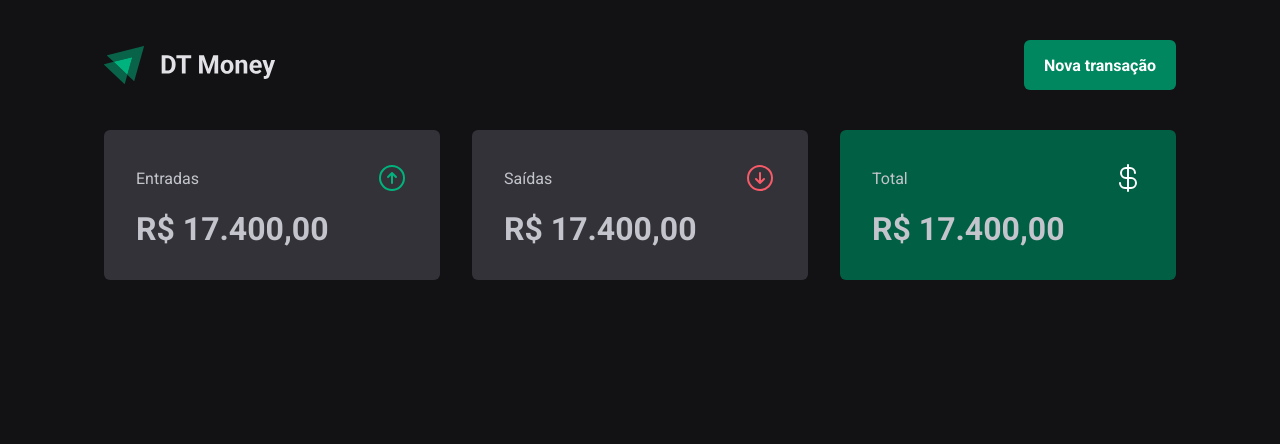
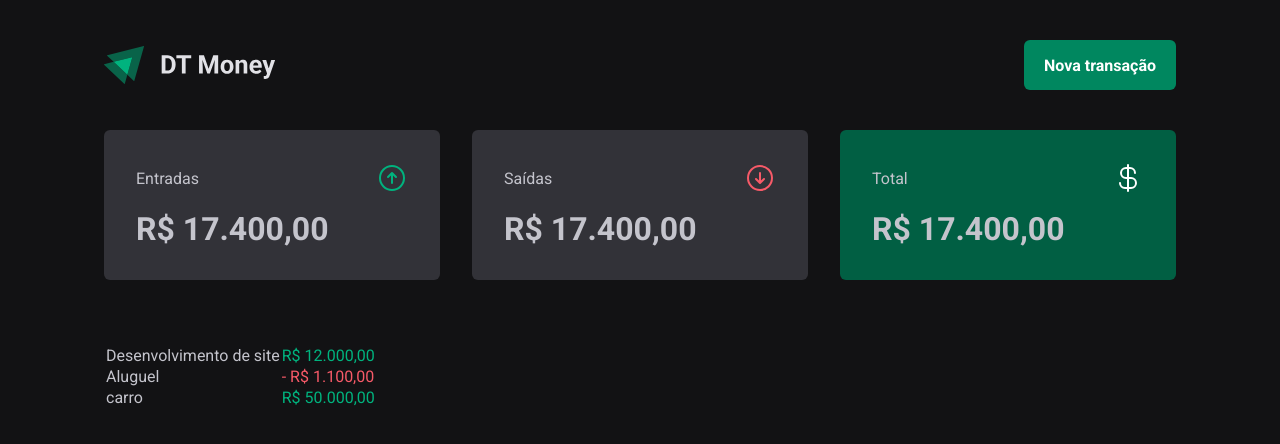
Before and after one commit to GersonDantas/dity-money, a React (Vite) app: page / in a window 1280 px wide. Shown: the top 444 px of the page. Built offline with nearby package versions, Linux system fonts and the light colour scheme.

Commit message:
feat(Transactions): add transaction table and styling

```diff
--- a/src/pages/Transactions/index.tsx
+++ b/src/pages/Transactions/index.tsx
@@ -1,11 +1,38 @@
 import { Header } from "../../components/Header";
 import { Summary } from '../../components/Summary';
+import { PriceHighlight } from './styles';
+import { TransactionsContainer } from './styles';
 
 export function Transactions() {
   return (
     <div>
       <Header />
       <Summary />
+
+      <TransactionsContainer>
+        <table>
+          <tbody>
+            <tr>
+              <td>Desenvolvimento de site</td>
+              <td>
+                <PriceHighlight variant="income">R$ 12.000,00</PriceHighlight>
+              </td>
+            </tr>
+            <tr>
+              <td>Aluguel</td>
+              <td>
+                <PriceHighlight variant="outcome">- R$ 1.100,00</PriceHighlight>
+              </td>
+            </tr>
+            <tr>
+              <td>carro</td>
+              <td>
+                <PriceHighlight variant="income">R$ 50.000,00</PriceHighlight>
+              </td>
+            </tr>
+          </tbody>
+        </table>
+      </TransactionsContainer>
     </div>
   )
 }
--- a/src/pages/Transactions/styles.ts
+++ b/src/pages/Transactions/styles.ts
@@ -0,0 +1,38 @@
+import { styled } from 'styled-components';
+
+export const TransactionsContainer = styled.main`
+  width: 100%;
+  max-width: 1120px;
+  margin: 4rem auto 0;
+  padding: 0 1.5rem;
+`
+
+export const TransactionsTable = styled.table`
+  width: 100%;
+  border-collapse: separate;
+  border-spacing: 0 0.5rem;
+  margin-top: 1.5rem;
+
+  td {
+    padding: 1.25rem 2rem;
+    background: ${props => props.theme["gray-700"]};
+
+    &:first-child {
+      border-top-left-radius: 6px;
+      border-bottom-left-radius: 6px;
+    }
+
+    &:last-child {
+      border-top-right-radius: 6px;
+      border-bottom-right-radius: 6px;
+    }
+  }
+`
+
+interface PriceHighlightProps {
+  variant: 'income' | 'outcome'
+}
+
+export const PriceHighlight = styled.span<PriceHighlightProps>`
+  color: ${props => props.variant === 'income' ? props.theme['green-300'] : props.theme['red-300']};
+`
```
